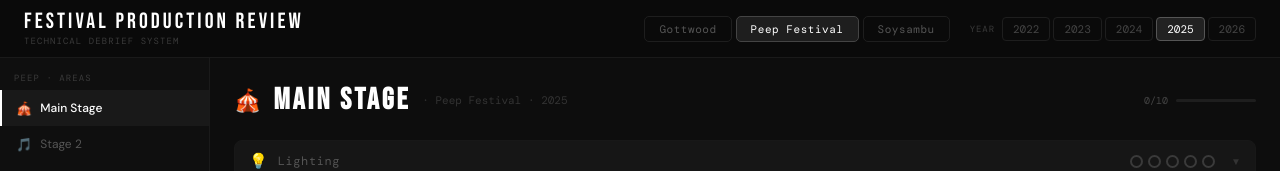
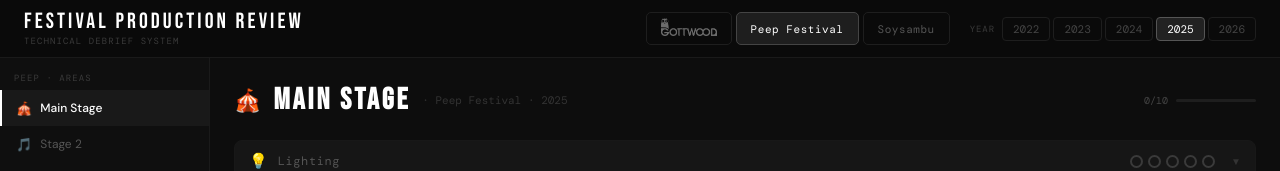
Before and after one commit to 14tweny/Gottwood-Review, a React (Vite) app: page / in a window 1280 px wide. Shown: the top 171 px of the page. Built offline with nearby package versions, Linux system fonts and the light colour scheme; no server answers; the database is empty.

Commit message:
Display logo for 'gottwood' festival button

```diff
--- a/src/App.jsx
+++ b/src/App.jsx
@@ -466,8 +466,10 @@ export default function App() {
                 transition: "all 0.15s",
               }}
             >
-              {f.name}
-            </button>
+{f.id === "gottwood"
+  ? <img src="/Gottwood_Logo_White_TYPE.png" style={{height: 18, opacity: activeFestival === "gottwood" ? 1 : 0.4}} />
+  : f.name
+}            </button>
           ))}
         </div>
 
```
